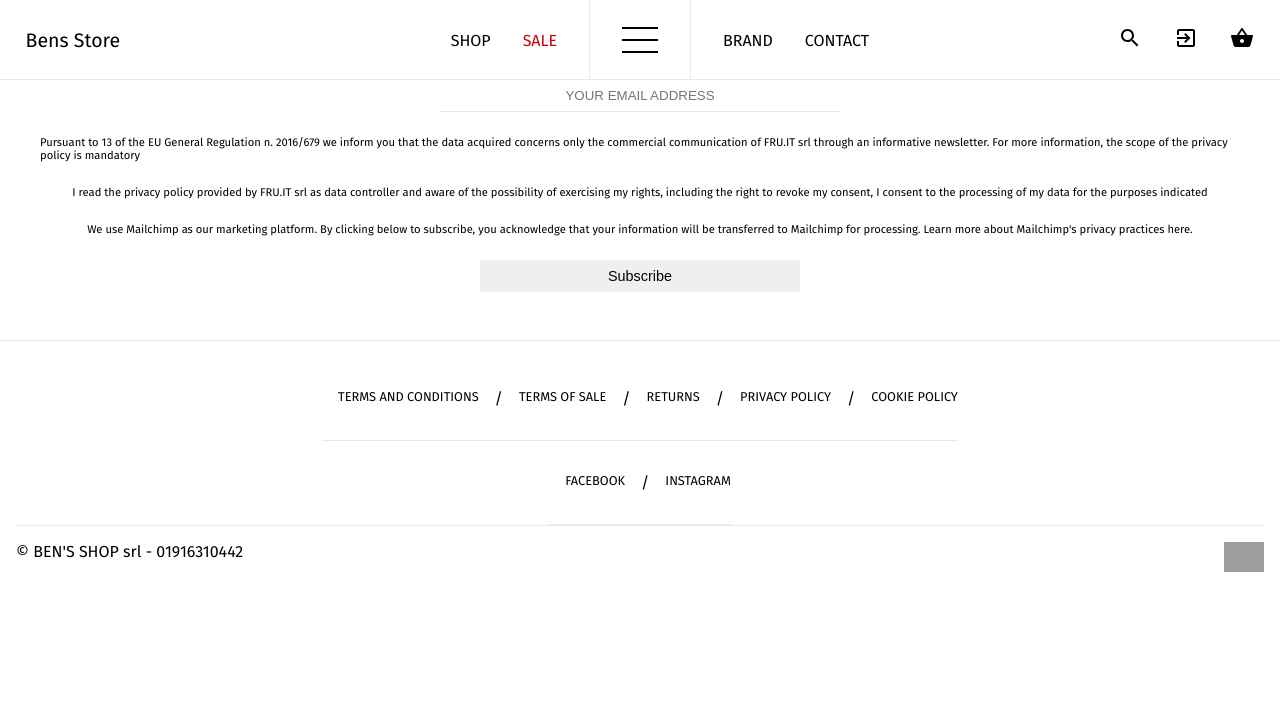
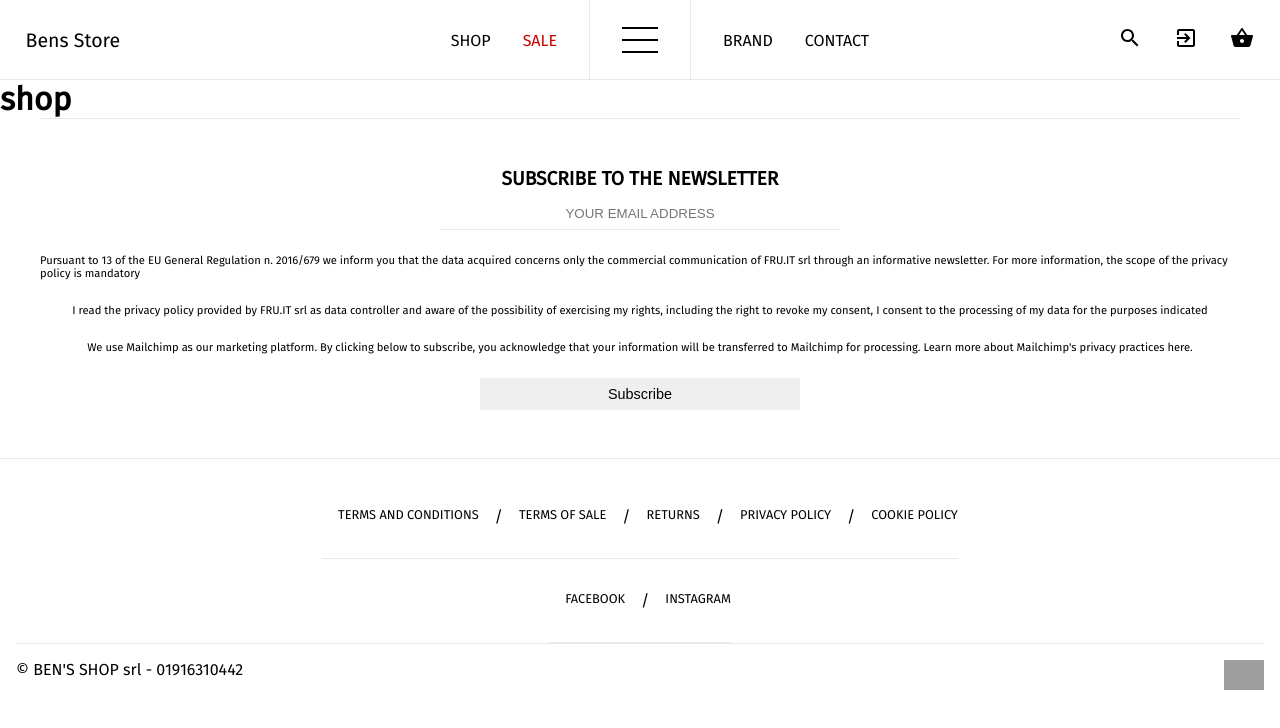
Before and after one commit to BenRiska/e-commerce-client, a React (Create React App) app: page /shop in a window 1280 px wide. Shown: the top 728 px of the page. Built offline with nearby package versions, Linux system fonts and the light colour scheme; grey boxes are pictures that could not be loaded.

Commit message:
categories graphql query

```diff
--- a/src/App.js
+++ b/src/App.js
@@ -7,6 +7,7 @@ import { AuthProvider } from './context/auth';
 import Entry from './pages/Entry';
 import Error from './pages/Error';
 import Landing from './pages/Landing';
+import Shop from './pages/Shop';
 import AuthRoute from './utils/AuthRoute';
 
 function App() {
@@ -15,7 +16,8 @@ function App() {
             <Router>
                 <NavBar/>
                 <Switch>
-                <Route exact path="/error" component={Error} />
+                    <Route exact path="/shop" component={Shop} />
+                    <Route exact path="/error" component={Error} />
                     <Route exact path="/login" component={Entry} />
                     <Route exact path="/" component={Landing} />
                 </Switch>
--- a/src/components/NavBar.js
+++ b/src/components/NavBar.js
@@ -40,8 +40,8 @@ function NavBar() {
                 <Link to="/">Home</Link>
             </div>
             <ul>
-                <li><Link onClick={closeNav} to="/error">Shop</Link></li>
-                <li><Link style={{color: "#cb0000"}} onClick={closeNav} to="/error">Sale</Link></li>
+                <li><Link onClick={closeNav} to="/shop">Shop</Link></li>
+                <li><Link style={{color: "#cb0000"}} onClick={closeNav} to="/shop">Sale</Link></li>
                 <li><Link onClick={closeNav} to="/error">Contact</Link></li>
                 <li><Link onClick={closeNav} to="/error">Brand</Link></li>
                 <li><Link onClick={closeNav} to="/error">Video</Link></li>
@@ -62,8 +62,8 @@ function NavBar() {
                 <Link className="navbar__logo" to="/">Bens Store</Link>
                 <nav>
                     <ul className="navbar__left-items">
-                        <li><Link to="/error">Shop</Link></li>
-                        <li><Link to="/error">Sale</Link></li>
+                        <li><Link to="/shop">Shop</Link></li>
+                        <li><Link to="/shop">Sale</Link></li>
                     </ul>
                 </nav>
             </div>
--- a/src/pages/Landing.js
+++ b/src/pages/Landing.js
@@ -30,7 +30,7 @@ function Landing() {
             </div>
             <div className="landing__slogan">
                 <p>CHARM, HISTORY AND RESEARCH: BEN'S SHOP EMBODIES THE INCOMPARABLE VALUE OF MADE IN LONDON, THROUGH DESIGN AND CREATION OF A WIDE CHOICE OF SHOES FOR DAILY USE.</p>
-                <Link>READ MORE</Link>
+                <Link to="/">READ MORE</Link>
             </div>
         </div>
     )
--- /dev/null
+++ b/src/pages/Shop.js
@@ -0,0 +1,17 @@
+import React from 'react'
+import { useQuery } from '@apollo/react-hooks';
+import "../styles/Shop/Shop.css"
+import {FETCH_CATEGORIES} from "../utils/queries"
+
+function Shop() {
+
+    const { loading,error, data: { fetchCategories: categories } = {}} = useQuery(FETCH_CATEGORIES)
+
+    return (
+        <div className="shop">
+            <h1>shop</h1>
+        </div>
+    )
+}
+
+export default Shop
--- /dev/null
+++ b/src/styles/Shop/Shop.css
@@ -0,0 +1,3 @@
+.shop {
+  margin-top: 80px;
+}
--- a/src/utils/queries.js
+++ b/src/utils/queries.js
@@ -1 +1,10 @@
 import gql from 'graphql-tag';
+
+export const FETCH_CATEGORIES = gql`
+query{
+    fetchCategories{
+      name
+      id
+    }
+  }
+`
```
